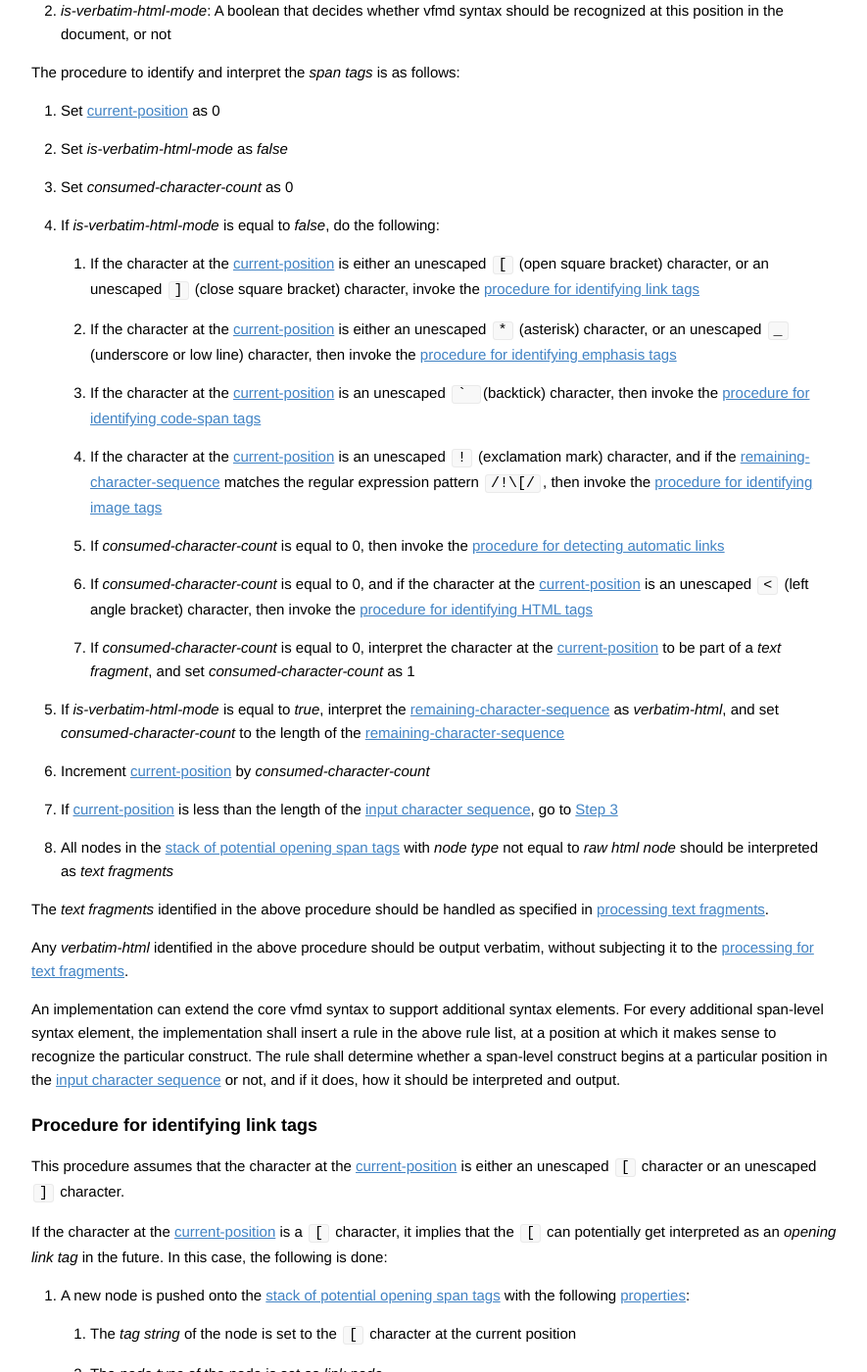
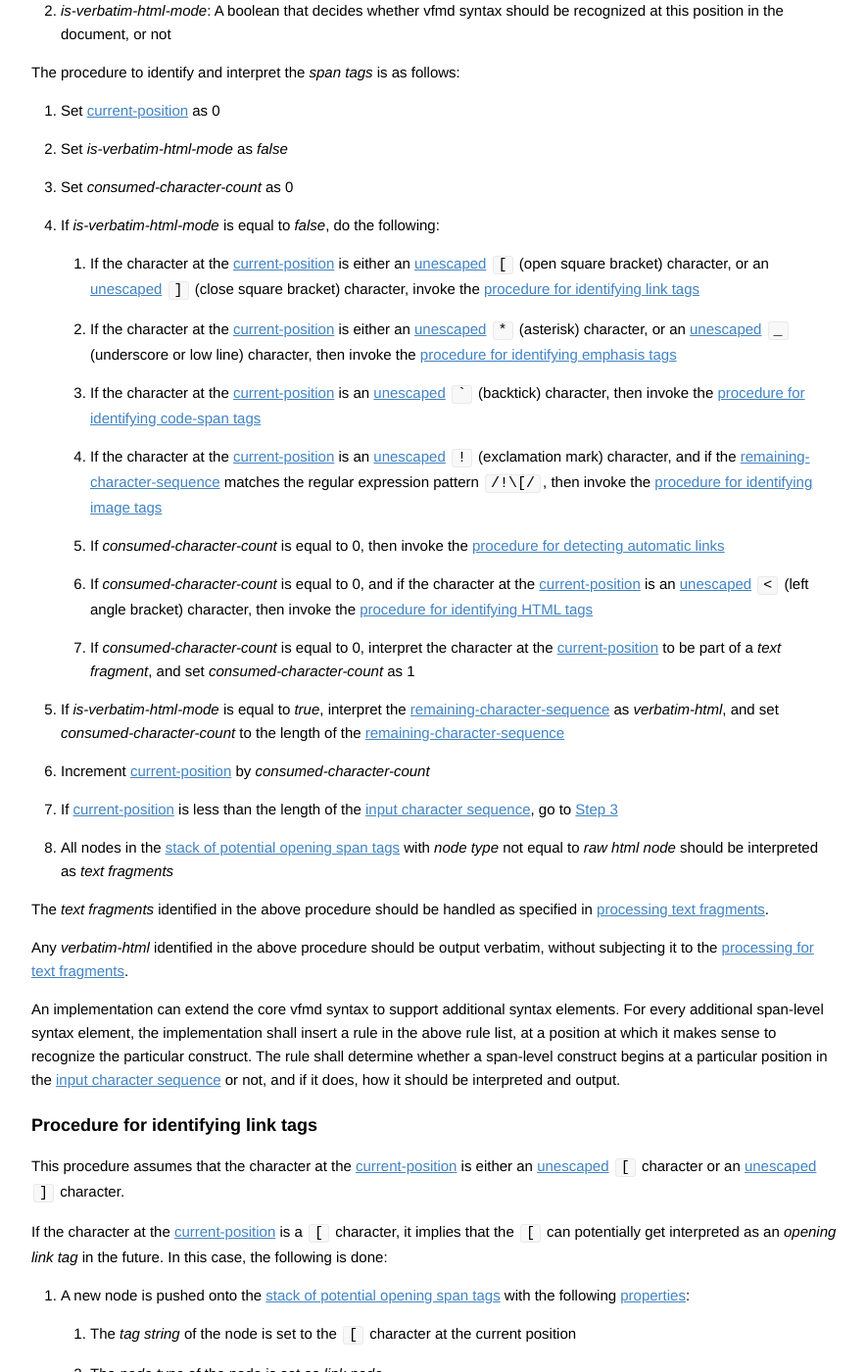
Before and after one commit to vfmd/vfmd-spec, a Jekyll site: the page built from specification.md, in a window 1280 px wide and 1400 px high, scrolled down 28254 px. Shown: the whole window at 98% size, without its empty margins (197-1082 px from the left). Built offline with Jekyll 4.4.1, drawn with Linux system fonts in a browser that asks for light colours; Markdown is read by kramdown in place of the engine named in the settings; some of the changed text lies outside the part shown.

```diff
--- a/specification.md
+++ b/specification.md
@@ -1862,17 +1862,17 @@ The procedure to identify and interpret the _span tags_ is as follows:
     </span>
  4. If _is-verbatim-html-mode_ is equal to _false_, do the following:
      1. If the character at the [current-position] is either an
-        unescaped `[` (open square bracket) character, or an unescaped
+        [unescaped] `[` (open square bracket) character, or an [unescaped]
         `]` (close square bracket) character, invoke the [procedure for
         identifying link tags]
      2. If the character at the [current-position] is either an
-        unescaped `*` (asterisk) character, or an unescaped `_`
+        [unescaped] `*` (asterisk) character, or an [unescaped] `_`
         (underscore or low line) character, then invoke the [procedure
         for identifying emphasis tags]
-     3. If the character at the [current-position] is an unescaped `` `
-        `` (backtick) character, then invoke the [procedure for
+     3. If the character at the [current-position] is an [unescaped]
+        `` ` `` (backtick) character, then invoke the [procedure for
         identifying code-span tags]
-     4. If the character at the [current-position] is an unescaped `!`
+     4. If the character at the [current-position] is an [unescaped] `!`
         (exclamation mark) character, and if the
         [remaining-character-sequence] matches the regular expression
         pattern `/!\[/`, then invoke the [procedure for identifying
@@ -1880,7 +1880,7 @@ The procedure to identify and interpret the _span tags_ is as follows:
      5. If _consumed-character-count_ is equal to 0, then invoke the
         [procedure for detecting automatic links]
      6. If _consumed-character-count_ is equal to 0, and if the
-        character at the [current-position] is an unescaped `<` (left
+        character at the [current-position] is an [unescaped] `<` (left
         angle bracket) character, then invoke the [procedure for
         identifying HTML tags]
      7. If _consumed-character-count_ is equal to 0, interpret the
@@ -1922,7 +1922,7 @@ output.</span>
 [procedure for identifying link tags]: #procedure-for-identifying-link-tags
 
 This procedure assumes that the character at the [current-position]
-is either an unescaped `[` character or an unescaped `]` character.
+is either an [unescaped] `[` character or an [unescaped] `]` character.
 
 If the character at the [current-position] is a `[` character, it
 implies that the `[` can potentially get interpreted as an _opening link
@@ -2185,7 +2185,7 @@ Procedure for identifying emphasis tags</h3>
 [procedure for identifying emphasis tags]: #procedure-for-identifying-emphasis-tags
 
 This procedure assumes that the character at the [current-position] is
-either an unescaped `*` character or an unescaped `_` character.
+either an [unescaped] `*` character or an [unescaped] `_` character.
 
 <span id="emphasis-fringe-rank">We define **emphasis-fringe-rank** of a
 [character] based on the 'General\_Category' unicode property as
@@ -2532,7 +2532,7 @@ Procedure for identifying code-span tags</h3>
 [procedure for identifying code-span tags]: #procedure-for-identifying-code-span-tags
 
 This procedure assumes that the character at the [current-position] is
-an unescaped `` ` `` character.
+an [unescaped] `` ` `` character.
 
  1. The [remaining-character-sequence] shall match one of the following
     regular expression patterns:
@@ -2634,7 +2634,7 @@ an unescaped `` ` `` character.
 [procedure for identifying image tags]: #procedure-for-identifying-image-tags
 
 This procedure assumes that the character at the [current-position] is
-an unescaped `!` character, and that the immediate next character is a
+an [unescaped] `!` character, and that the immediate next character is a
 `[` character.
 
 <span id="image-tag-starter-pattern">The regular expression pattern
@@ -2883,7 +2883,7 @@ For example, the [space] character, the [line break] character, `.`,
 
 If any one of the following conditions are satisfied:
 
- 1. The character at the [current-position] is an unescaped `<`
+ 1. The character at the [current-position] is an [unescaped] `<`
     character
 
  2. The [current-position] is equal to 1
@@ -3003,7 +3003,7 @@ then the following is done:
 [procedure for identifying HTML tags]: #procedure-for-identifying-html-tags
 
 This procedure assumes that the character at the [current-position] is
-an unescaped `<` character.
+an [unescaped] `<` character.
 
 <span id="verbatim-html-starter-tag-name"> We define a
 **verbatim-html-starter-tag-name** to be one of the following HTML tag
```
